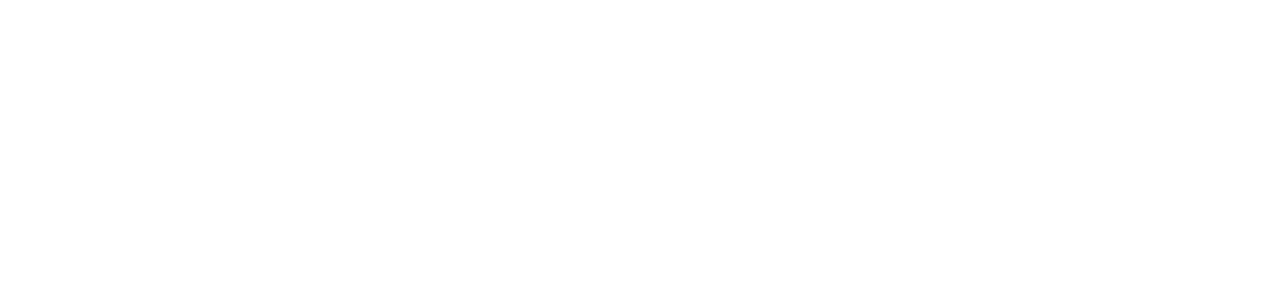
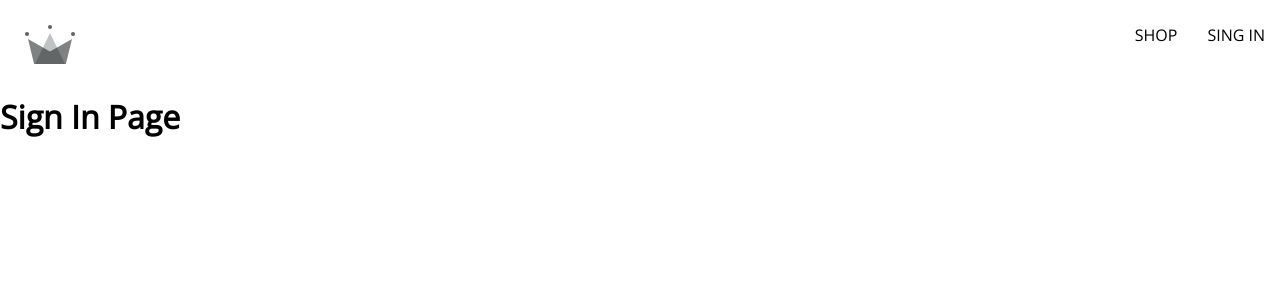
Before and after one commit to Darya-STRONG/CRWN-clothing, a React (Create React App) app: page /sing-in in a window 1280 px wide. Before the commit this address had no page. Shown: the top 300 px of the page. Built offline with nearby package versions, Linux system fonts and the light colour scheme; a web font is replaced by a local one.

Commit message:
setting up firebase and adding authentication

```diff
--- a/package.json
+++ b/package.json
@@ -6,6 +6,7 @@
     "@testing-library/jest-dom": "^5.16.5",
     "@testing-library/react": "^13.4.0",
     "@testing-library/user-event": "^13.5.0",
+    "firebase": "^9.16.0",
     "localforage": "^1.10.0",
     "match-sorter": "^6.3.1",
     "react": "^18.2.0",
--- a/src/App.js
+++ b/src/App.js
@@ -2,6 +2,7 @@
 
 import Home from "./routes/home/home.component";
 import Navigation from "./routes/navigation/navigation.component";
+import SingIn from "./routes/sign-in/sing-in.component";
 
 const Shop = () => {
   return <h1> I am the shop page</h1>
@@ -13,6 +14,7 @@
       <Route path="/" element={<Navigation/>}>
         <Route index element={<Home/>}/>
         <Route path="shop" element={<Shop/>}/>
+        <Route path="sing-in" element={<SingIn/>}/>
       </Route>
     </Routes>
   )
--- a/src/routes/navigation/navigation.component.jsx
+++ b/src/routes/navigation/navigation.component.jsx
@@ -16,6 +16,9 @@
           <Link className='nav-link' to='/shop'>
             SHOP
           </Link>
+          <Link className='nav-link' to='/sign-in'>
+            SING IN
+          </Link>
         </div>
       </div>
       <Outlet />
--- /dev/null
+++ b/src/routes/sign-in/sing-in.component.jsx
@@ -0,0 +1,9 @@
+const SingIn = () => {
+    return(
+        <div>
+            <h1>Sign In Page</h1>
+        </div>
+    )
+};
+
+export default SingIn;
```
Also changed, not shown: 1 other file (tests, documents, lock files or other folders).
